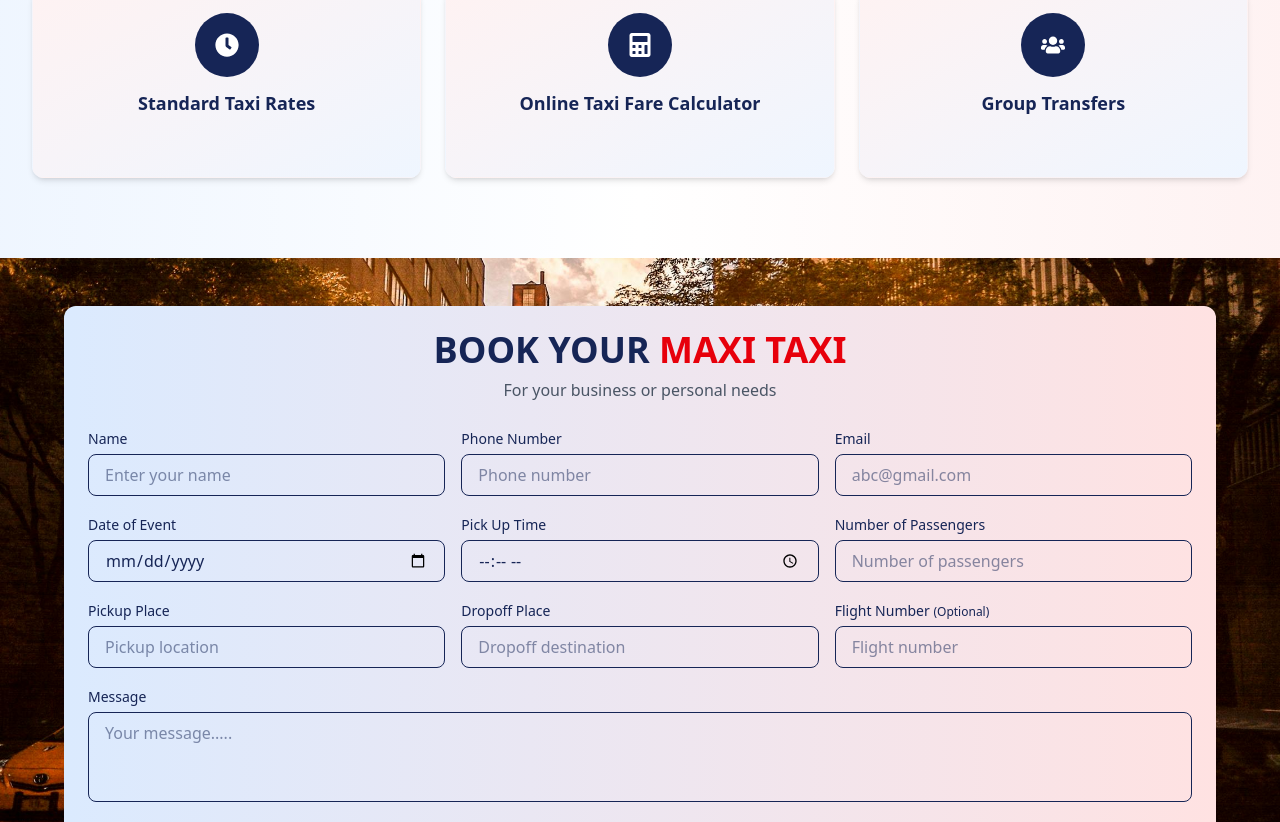
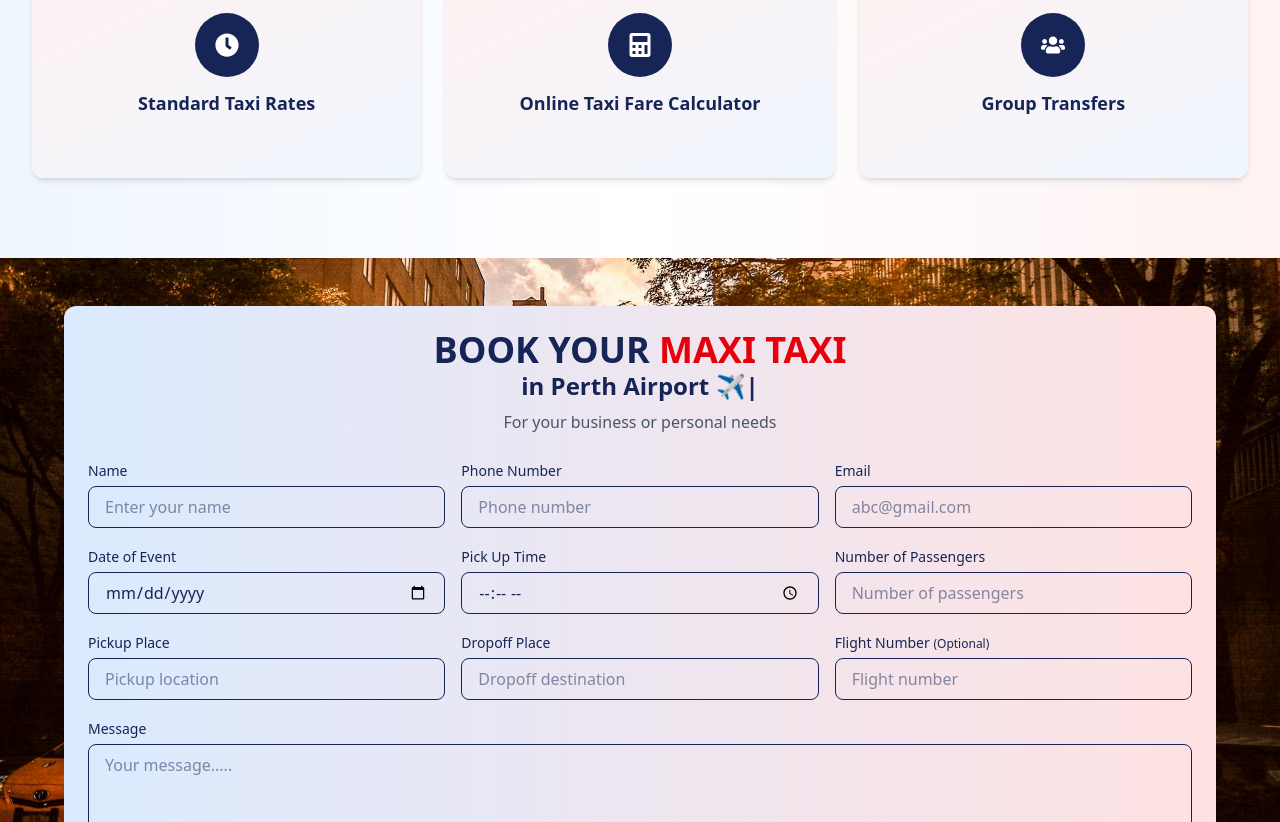
Before and after one commit to Raisul-24/comfort-maxitaxi-client, a React (Vite) app: page / in a window 1280 px wide. Shown: the part 1604-2426 px from the top of the page. Built offline with nearby package versions, Linux system fonts and the light colour scheme.

Commit message:
redesign booking form

```diff
--- a/package.json
+++ b/package.json
@@ -19,6 +19,7 @@
     "react-icons": "^5.5.0",
     "react-router": "^7.8.0",
     "react-router-dom": "^7.8.0",
+    "react-type-animation": "^3.2.0",
     "tailwindcss": "^4.1.12"
   },
   "devDependencies": {
--- a/src/components/BookingForm.jsx
+++ b/src/components/BookingForm.jsx
@@ -2,6 +2,7 @@
 import React from "react";
 import { useForm } from "react-hook-form";
 import { motion } from "framer-motion";
+import { TypeAnimation } from "react-type-animation";
 
 const BookingForm = () => {
   const {
@@ -33,9 +34,27 @@ const BookingForm = () => {
         onSubmit={handleSubmit(onSubmit)}
         className="bg-gradient-to-r from-blue-100 to-red-100 rounded-xl shadow-xl max-w-6xl mx-auto p-6"
       >
-        <h2 className="text-2xl md:text-4xl font-bold text-center text-blue-950 mb-2">
+        <h2 className="text-2xl md:text-4xl font-bold text-center text-blue-950">
           BOOK YOUR <span className="text-red-600">MAXI TAXI</span>
         </h2>
+                {/* React Type Animation */}
+        <div className="flex justify-center mb-2">
+          <TypeAnimation
+          sequence={[
+            "in Perth City 🚖", 2000,
+            "in Perth Airport ✈️", 2000,
+            "in Fremantle ⚓", 2000,
+            "in Cottesloe Beach 🏖️", 2000,
+            "in Joondalup 🏙️", 2000,
+            "in Rockingham 🌊", 2000,
+            "in Scarborough Beach 🌅", 2000,
+          ]}
+          wrapper="span"
+          speed={50}
+          repeat={Infinity}
+          className=" text-lg md:text-2xl font-semibold text-blue-950"
+        />
+        </div>
         <p className="text-center text-gray-600 mb-6 text-sm md:text-base">
           For your business or personal needs
         </p>
```
Also changed, not shown: 1 other file (tests, documents, lock files or other folders).
